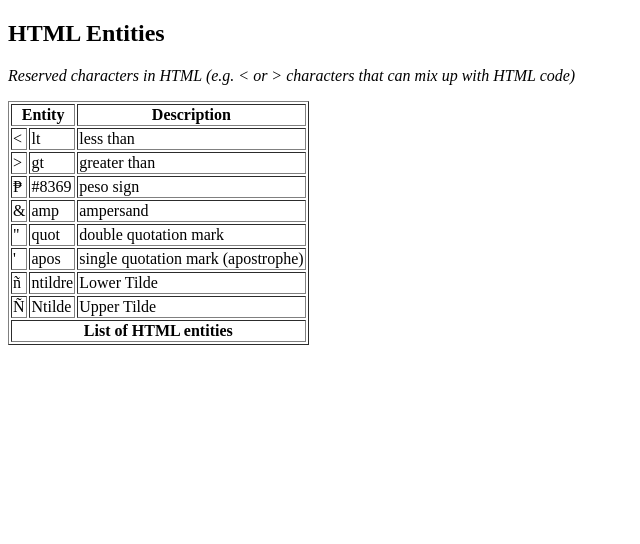
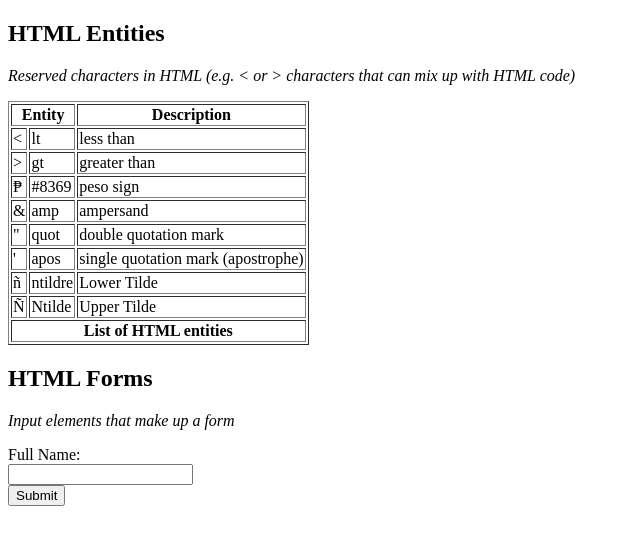
Before and after one commit to MineralWater321/s05-d1, a plain HTML site: page index.html in a window 1280 px wide. Shown: the whole page, without its empty margins (0-640 px from the left). Drawn offline with Linux system fonts and the light colour scheme.

Commit message:
Include HTML Forms

```diff
--- a/index.html
+++ b/index.html
@@ -71,5 +71,14 @@
 			</tr>
 		</tfoot>
 	</table>
+
+	<h2>HTML Forms</h2>
+	<p><em>Input elements that make up a form</em></p>
+
+	<form>
+		<label for="fullName">Full Name:</label><br>
+		<input type="text" name="full_name" id="fullName" required="" autocomplete><br>
+		<button type="submit">Submit</button>
+	</form>
 </body>
 </html>
```
